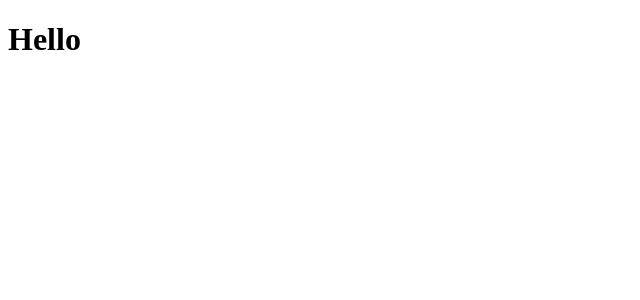
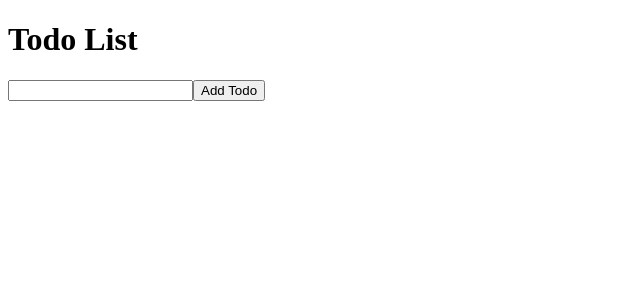
Before and after one commit to osubuu/ts-react-webpack, a React app: page / in a window 1280 px wide. Shown: the top 300 px of the page, without its empty margins (0-640 px from the left). Built offline with nearby package versions, Linux system fonts and the light colour scheme.

Commit message:
set up basic todo list functionalities
- adding an item and marking it as complete
- use hooks
- define types and interfaces

```diff
--- a/src/index.tsx
+++ b/src/index.tsx
@@ -1,12 +1,64 @@
-import React from 'react';
+import React, { useState } from 'react';
 import ReactDOM from 'react-dom';
 
+// this is an ALIAS, sort of a variable name for types in typescript
+type FormElement = React.FormEvent<HTMLFormElement>;
+
+// an INTERFACE is when we need to define a new type
+// NOTE: previously, naming convention is to put 'I' in front of type name (i.e ITodo)
+// NOTE2: interfaces can be extended from another type
+interface Todo {
+  text: string;
+  complete: boolean;
+}
+
 export default function App(): JSX.Element {
+  // hooks: [state property, function to update state property]
+  // value pased into useState() is the default value
+  // NOTE: hooks can only be used in function (stateless) components
+  const [value, setValue] = useState<string>('');
+  const [todos, setTodos] = useState<Todo[]>([]);
+
+  const addTodo = (text: string): void => {
+    const newTodos: Todo[] = [...todos, { text, complete: false }];
+    setTodos(newTodos);
+  };
+
+  const handleSubmit = (e: FormElement): void => {
+    e.preventDefault();
+    addTodo(value);
+    setValue('');
+  };
+
+  const completeTodo = (index: number): void => {
+    const newTodos: Todo[] = [...todos];
+    newTodos[index].complete = !newTodos[index].complete;
+    setTodos(newTodos);
+  };
+
   return (
-    <h1>
-      Hello
-    </h1>
-  )
+    <>
+      <h1>Todo List</h1>
+      <form onSubmit={handleSubmit}>
+        <input type="text" value={value} onChange={(e): void => setValue(e.target.value)} required />
+        <button type="submit">Add Todo</button>
+      </form>
+      <ul>
+        {todos.map((todo: Todo, index: number) => (
+          <li key={`item-${todo.text}`}>
+            <p>{todo.text}</p>
+            <button
+              type="button"
+              aria-label="Complete this todo item"
+              onClick={(): void => completeTodo(index)}
+            >
+              {todo.complete ? 'Incomplete' : 'Complete'}
+            </button>
+          </li>
+        ))}
+      </ul>
+    </>
+  );
 }
 
 const root = document.getElementById('app-root');
```
